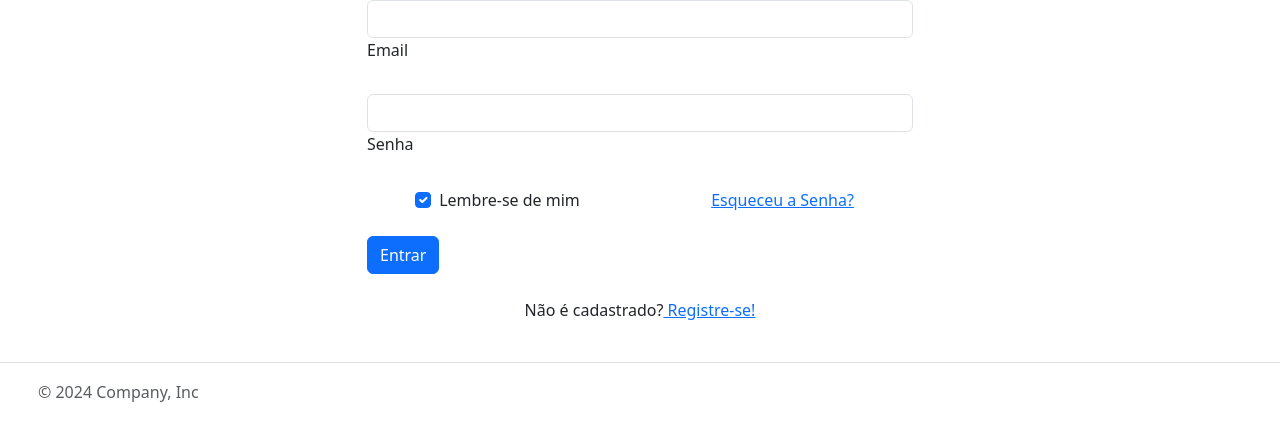
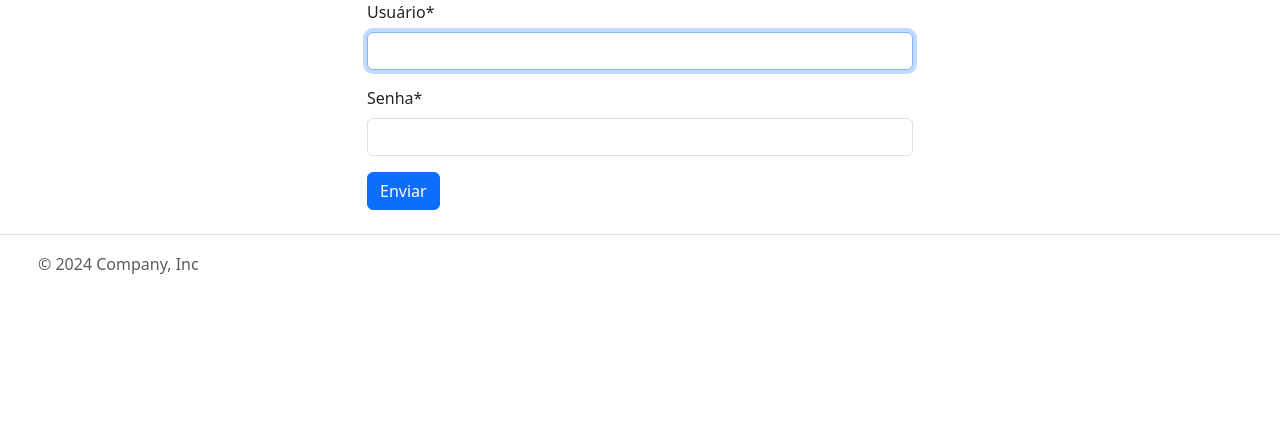
Before and after one commit to MateusJB11/Sistemas_Patinhas, a Django app: page /login/ in a window 1280 px wide. Shown: the part 97-538 px from the top of the page. Run offline with Django 5.2, Linux system fonts and the light colour scheme; some libraries are stand-ins or nearby versions.

Commit message:
Cadastro de usuarios

```diff
--- a/Patinhas/aplic/templates/Login.html
+++ b/Patinhas/aplic/templates/Login.html
@@ -1,52 +1,72 @@
 {% extends 'Index.html'  %}
 {% load static %}
+{% load widget_tweaks %}
+{% load crispy_forms_tags %}
+
 
 {% block content %}
+
 
 <div class="container">
     <div class="row justify-content-center">
         <div class="col-lg-6 col-md-8 col-sm-10">
 
+          <form method="post">
+            {% csrf_token %}
 
-
-      <div data-mdb-input-init class="form-outline mb-4">
-        <input type="email" id="loginName" class="form-control" />
-        <label class="form-label" for="loginName">Email</label>
-      </div>
-
-
-      <div data-mdb-input-init class="form-outline mb-4">
-        <input type="password" id="loginPassword" class="form-control" />
-        <label class="form-label" for="loginPassword">Senha</label>
-      </div>
-
-      <div class="row mb-4">
-        <div class="col-md-6 d-flex justify-content-center">
-
-          <div class="form-check mb-3 mb-md-0">
-            <input class="form-check-input" type="checkbox" value="" id="loginCheck" checked />
-            <label class="form-check-label" for="loginCheck"> Lembre-se de mim </label>
-          </div>
-        </div>
-
-        <div class="col-md-6 d-flex justify-content-center">
-
-          <a href="#!">Esqueceu a Senha?</a>
-        </div>
-      </div>
-
-
-      <button type="submit" data-mdb-button-init data-mdb-ripple-init class="btn btn-primary btn-block mb-4">Entrar</button>
-
-
-      <div class="text-center">
-        <p>Não é cadastrado?<a href="/cadastro"> Registre-se!</a></p>
-      </div>
-
+                {{ form | crispy }}
+            <input class="btn btn-primary" type="submit" value="Enviar">
+          </form>
 
         </div>
     </div>
 </div>
 
 
+<!--<div class="container">-->
+<!--    <div class="row justify-content-center">-->
+<!--        <div class="col-lg-6 col-md-8 col-sm-10">-->
+
+
+
+<!--      <div data-mdb-input-init class="form-outline mb-4">-->
+<!--        <input type="email" id="loginName" class="form-control" />-->
+<!--        <label class="form-label" for="loginName">Email</label>-->
+<!--      </div>-->
+
+
+<!--      <div data-mdb-input-init class="form-outline mb-4">-->
+<!--        <input type="password" id="loginPassword" class="form-control" />-->
+<!--        <label class="form-label" for="loginPassword">Senha</label>-->
+<!--      </div>-->
+
+<!--      <div class="row mb-4">-->
+<!--        <div class="col-md-6 d-flex justify-content-center">-->
+
+<!--          <div class="form-check mb-3 mb-md-0">-->
+<!--            <input class="form-check-input" type="checkbox" value="" id="loginCheck" checked />-->
+<!--            <label class="form-check-label" for="loginCheck"> Lembre-se de mim </label>-->
+<!--          </div>-->
+<!--        </div>-->
+
+<!--        <div class="col-md-6 d-flex justify-content-center">-->
+
+<!--          <a href="#!">Esqueceu a Senha?</a>-->
+<!--        </div>-->
+<!--      </div>-->
+
+
+<!--      <button type="submit" data-mdb-button-init data-mdb-ripple-init class="btn btn-primary btn-block mb-4">Entrar</button>-->
+
+
+<!--      <div class="text-center">-->
+<!--        <p>Não é cadastrado?<a href="/cadastro"> Registre-se!</a></p>-->
+<!--      </div>-->
+
+
+<!--        </div>-->
+<!--    </div>-->
+<!--</div>-->
+
+
 {% endblock %}
--- a/Patinhas/aplic/urls.py
+++ b/Patinhas/aplic/urls.py
@@ -1,11 +1,13 @@
 from django.urls import path
 from rest_framework.routers import SimpleRouter
-from .views import IndexView, CadastrarUsuario, logar
+from .views import IndexView, CadastrarUsuario
+from django.contrib.auth import views as auth_views
+
 
 router = SimpleRouter()
 
 urlpatterns = [
-    path('login/', logar, name='login'),
+    path('login/', auth_views.LoginView.as_view(template_name='login.html'), name='login'),
     path('cadastro/', CadastrarUsuario.as_view(), name="cadastrar_usuario"),
     path('', IndexView.as_view(), name='index'),
 ]
--- a/Patinhas/aplic/views.py
+++ b/Patinhas/aplic/views.py
@@ -1,8 +1,10 @@
 from django.contrib.auth import authenticate, login
-from django.contrib.auth.forms import UserCreationForm, AuthenticationForm
-from django.shortcuts import redirect, render
-from django.views.generic import TemplateView
+from django.contrib.auth.forms import AuthenticationForm
+from django.shortcuts import redirect, render, reverse
+from django.views.generic import TemplateView, FormView
 from django.contrib.auth.decorators import login_required
+from .form import CustomUserCreationForm
+
 
 
 class IndexView(TemplateView):
@@ -12,23 +14,17 @@ class IndexView(TemplateView):
         context = super(IndexView, self).get_context_data(**kwargs)
         return context
 
-class CadastrarUsuario(TemplateView):
+class CadastrarUsuario(FormView):
     template_name = 'Cadastro.html'
+    form_class= CustomUserCreationForm
 
-    def __init__(self, **kwargs):
-        super().__init__(**kwargs)
-        self.POST = None
-        self.method = None
+    def form_valid(self, form):
+        form.save()
+        return super().form_valid
 
-    def cadastrar(request):
-        if request.method == "POST":
-            form_usuario = UserCreationForm(request.POST)
-            if form_usuario.is_valid():
-                form_usuario.save()
-                return redirect('Index')
-        else:
-            form_usuario = UserCreationForm()
-        return render(request, 'Cadastro.html', {'form_usuario': form_usuario})
+    def get_success_url(self):
+        return reverse('login')
+
 
 
 def logar(request):
```
Also changed, not shown: Patinhas/Patinhas/settings.py (+9 -0 lines), Patinhas/aplic/form.py (added, +14 -0 lines), Patinhas/aplic/templates/Cadastro.html (+10 -32 lines), Patinhas/aplic/migrations/0001_initial.py.
